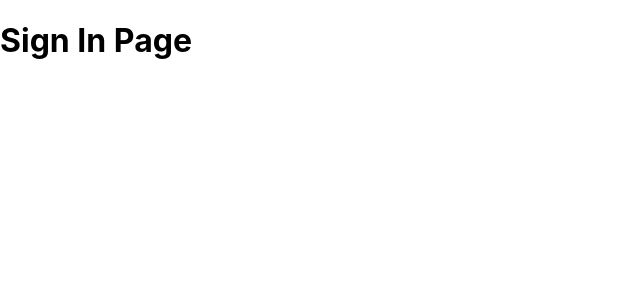
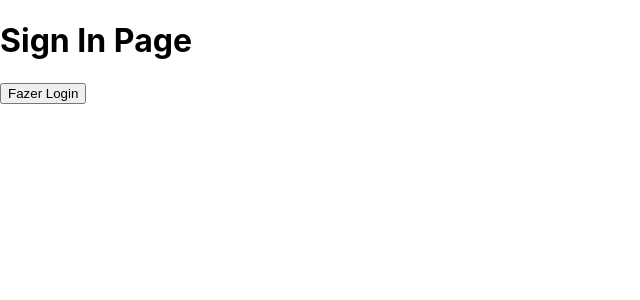
Before and after one commit to willsantos/reactjs-auth, a React (Create React App) app: page / in a window 1280 px wide. Shown: the top 300 px of the page, without its empty margins (0-640 px from the left). Built offline with nearby package versions, Linux system fonts and the light colour scheme.

Commit message:
Add fake api

```diff
--- a/src/index.js
+++ b/src/index.js
@@ -3,10 +3,9 @@ import ReactDOM from 'react-dom';
 import './index.css';
 import App from './App';
 
-
 ReactDOM.render(
   <React.StrictMode>
     <App />
   </React.StrictMode>,
-  document.getElementById('root')
+  document.getElementById('root'),
 );
--- a/src/pages/SignIn/index.jsx
+++ b/src/pages/SignIn/index.jsx
@@ -1,8 +1,18 @@
 import React from 'react';
+import * as auth from '../../services/api';
 
+const SignIn = () => {
+  async function handleSignIn() {
+    const response = await auth.logIn();
+    console.log('Logou!', response);
+  }
 
-const SignIn = () =>{
-  return <div><h1>Sign In Page</h1></div>;
-}
+  return (
+    <div>
+      <h1>Sign In Page</h1>
+      <button type="button" onClick={handleSignIn}>Fazer Login</button>
+    </div>
+  );
+};
 
 export default SignIn;
--- /dev/null
+++ b/src/services/api.js
@@ -0,0 +1,15 @@
+/* eslint-disable import/prefer-default-export */
+
+export function logIn() {
+  return new Promise((resolve) => {
+    setTimeout(() => {
+      resolve({
+        token: 'askdjsakdjjasbfjn21j1k3k12jiujdsaf89sad',
+        user: {
+          name: 'Wilson Santos',
+          email: 'will@example.com',
+        },
+      });
+    }, 1500);
+  });
+}
```
